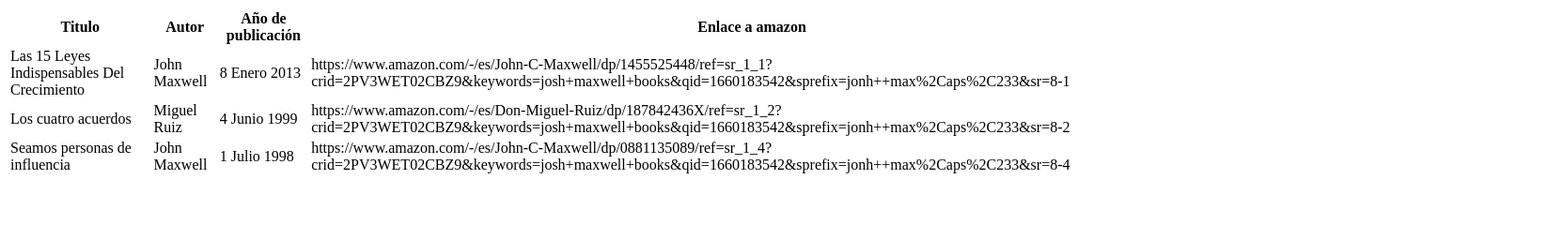
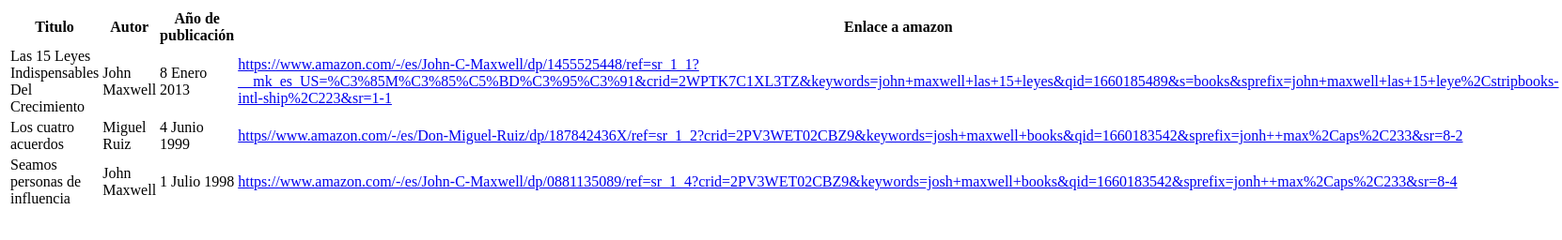
Before and after one commit to Kenp4chi/01-introduccion, a plain HTML site: page 01-Formularios y tablas/tablas.html in a window 1280 px wide. Shown: the whole page at 94% size, 1662 px wide, since content can reach past the window. Drawn offline with Linux system fonts and the light colour scheme.

Commit message:
Update tablas.html

```diff
--- a/01-Formularios y tablas/tablas.html
+++ b/01-Formularios y tablas/tablas.html
@@ -19,19 +19,19 @@
             <td>Las 15 Leyes Indispensables Del Crecimiento</td>
             <td>John Maxwell</td>
             <td>8 Enero 2013</td>
-            <td>https://www.amazon.com/-/es/John-C-Maxwell/dp/1455525448/ref=sr_1_1?crid=2PV3WET02CBZ9&keywords=josh+maxwell+books&qid=1660183542&sprefix=jonh++max%2Caps%2C233&sr=8-1</td>
+            <td><a href="https://www.amazon.com/-/es/John-C-Maxwell/dp/1455525448/ref=sr_1_1?__mk_es_US=%C3%85M%C3%85%C5%BD%C3%95%C3%91&crid=2WPTK7C1XL3TZ&keywords=john+maxwell+las+15+leyes&qid=1660185489&s=books&sprefix=john+maxwell+las+15+leye%2Cstripbooks-intl-ship%2C223&sr=1-1">https://www.amazon.com/-/es/John-C-Maxwell/dp/1455525448/ref=sr_1_1?__mk_es_US=%C3%85M%C3%85%C5%BD%C3%95%C3%91&crid=2WPTK7C1XL3TZ&keywords=john+maxwell+las+15+leyes&qid=1660185489&s=books&sprefix=john+maxwell+las+15+leye%2Cstripbooks-intl-ship%2C223&sr=1-1</a></td>
         </tr>
         <tr>
             <td>Los cuatro acuerdos</td>
             <td>Miguel Ruiz</td>
             <td>4 Junio 1999</td>
-            <td>https://www.amazon.com/-/es/Don-Miguel-Ruiz/dp/187842436X/ref=sr_1_2?crid=2PV3WET02CBZ9&keywords=josh+maxwell+books&qid=1660183542&sprefix=jonh++max%2Caps%2C233&sr=8-2</td>
+            <td><a href="https//www.amazon.com/-/es/Don-Miguel-Ruiz/dp/187842436X/ref=sr_1_2?crid=2PV3WET02CBZ9&keywords=josh+maxwell+books&qid=1660183542&sprefix=jonh++max%2Caps%2C233&sr=8-2">https//www.amazon.com/-/es/Don-Miguel-Ruiz/dp/187842436X/ref=sr_1_2?crid=2PV3WET02CBZ9&keywords=josh+maxwell+books&qid=1660183542&sprefix=jonh++max%2Caps%2C233&sr=8-2</a></td>
         </tr>
         <tr>
             <td>Seamos personas de influencia</td>
             <td>John Maxwell</td>
             <td>1 Julio 1998</td>
-            <td>https://www.amazon.com/-/es/John-C-Maxwell/dp/0881135089/ref=sr_1_4?crid=2PV3WET02CBZ9&keywords=josh+maxwell+books&qid=1660183542&sprefix=jonh++max%2Caps%2C233&sr=8-4</td>
+            <td><a href="https://www.amazon.com/-/es/John-C-Maxwell/dp/0881135089/ref=sr_1_4?crid=2PV3WET02CBZ9&keywords=josh+maxwell+books&qid=1660183542&sprefix=jonh++max%2Caps%2C233&sr=8-4">https://www.amazon.com/-/es/John-C-Maxwell/dp/0881135089/ref=sr_1_4?crid=2PV3WET02CBZ9&keywords=josh+maxwell+books&qid=1660183542&sprefix=jonh++max%2Caps%2C233&sr=8-4</a></td>
         </tr>
     </table>
 
```
